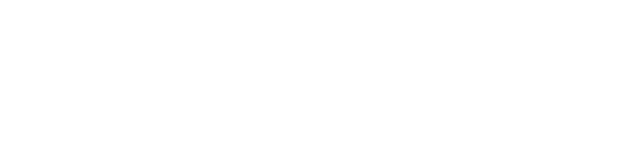
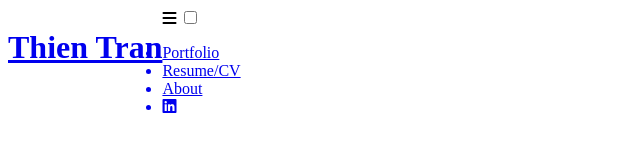
Before and after one commit to thientran1806/FinalProject, a plain HTML site: page index.html in a window 1280 px wide. Shown: the whole page, without its empty margins (0-640 px from the left). Drawn offline with Linux system fonts and the light colour scheme.

Commit message:
only header html

```diff
--- a/index.html
+++ b/index.html
@@ -2,9 +2,40 @@
 <html lang="en">
 <head>
     <title>Thien | Home</title>
-    <link rel="stylesheet" href="style.css">
+    <link rel="stylesheet" type="text/css" href="style.css">
+    <script src="https://kit.fontawesome.com/d7e1a25fa7.js" crossorigin="anonymous"></script>
 </head>
 <body>
-
+    <header>
+        <div id="header">
+            <div id="logo">
+                <a href="index.html">
+                    <h1>Thien Tran</h1>
+                </a>
+            </div>
+            <div>
+                <nav id="menu">
+                    <label for="hamburger"><i class="fa-solid fa-bars"></i></label>
+                    <input type="checkbox" id="hamburger">
+                </nav>
+                <ul id="items">
+                    <a href="portfolio.html">
+                        <li>Portfolio</li>
+                    </a>
+                    <a href="resume.pdf" target="_blank">
+                        <li>Resume/CV</li>
+                    </a>
+                    <a href="about.html">
+                        <li>About</li>
+                    </a>
+                    <a href="https://www.linkedin.com/in/trong-thien-tran-61931931b/">
+                        <li>
+                            <i class="fa-brands fa-linkedin"></i>
+                        </li>
+                    </a>
+                </ul>
+            </div>
+        </div>
+    </header>
 </body>
 </html>
--- a/style.css
+++ b/style.css
@@ -0,0 +1,5 @@
+*{ padding: 0;}
+#header{
+    display: flex;
+    flex-direction: row;
+}
```
